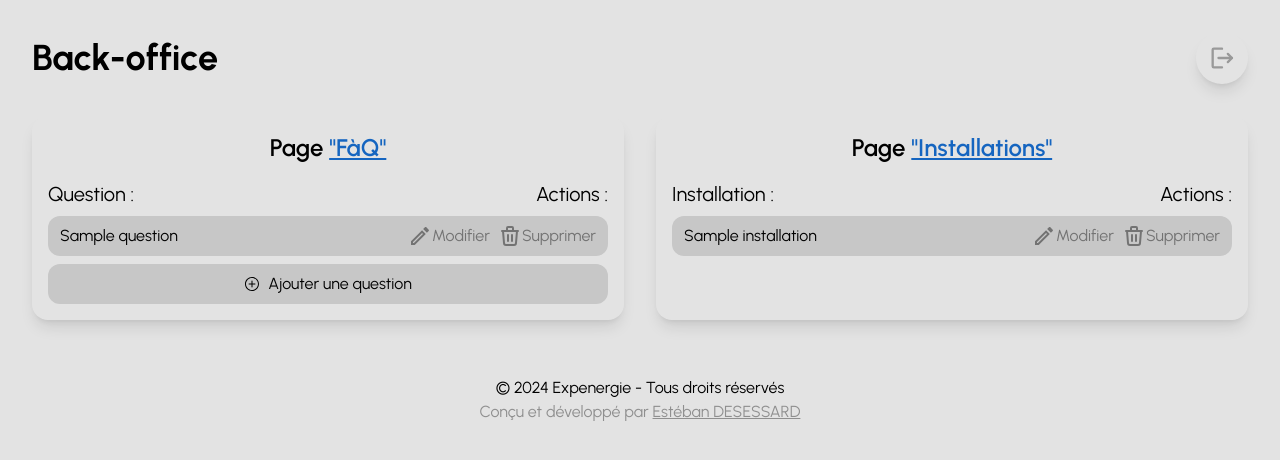
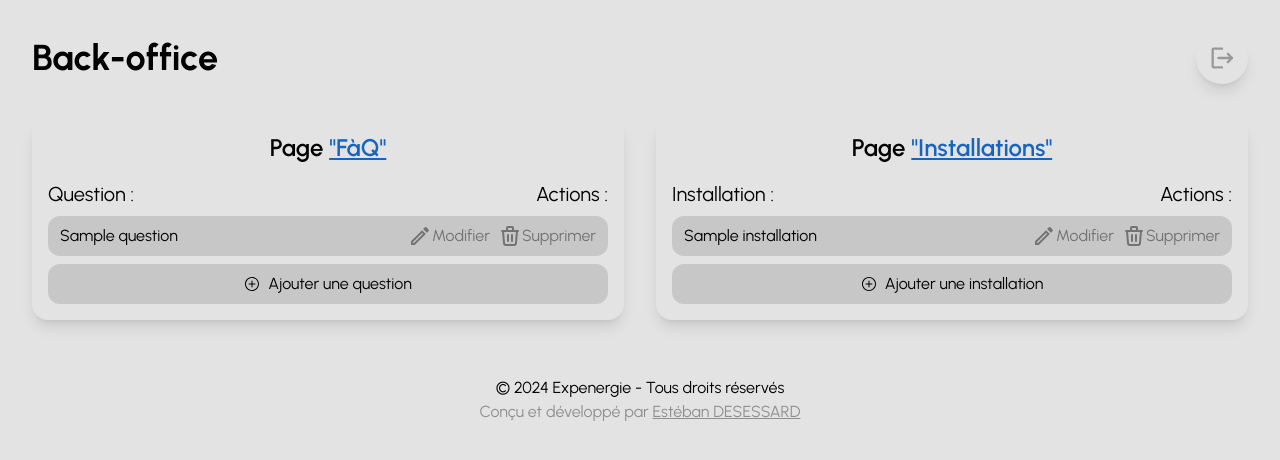
Before and after one commit to CarteSD/expenergie, a PHP site: template src/templates/office.twig in a window 1280 px wide. Shown: the top 460 px of the page. Run offline with PHP 8.4, Linux system fonts and the light colour scheme; the template is opened without the code that fills it: most values are stand-ins (such as "Sample title", 1, 10 or a date in 2020); grey boxes marked "Sample" are stand-in pictures; style sheets or scripts are compiled from the project's sources; some libraries are stand-ins or nearby versions.

Commit message:
:sparkles: Ajout du formulaire d'ajout d'installation

```diff
--- a/src/routes.php
+++ b/src/routes.php
@@ -117,6 +117,9 @@ $router->post('/office', function () use ($twig, $loader) {
     if (isset($_POST['titleInstallationEdit']) && $_POST['titleInstallationEdit'] != "" && isset($_POST['descriptionInstallationEdit']) && $_POST['descriptionInstallationEdit'] != "" && isset($_POST['detailsInstallationEdit']) && $_POST['detailsInstallationEdit'] != "") {
         ControllerFactory::getController("office", $loader, $twig)->call("editInstallation", [$_POST['idInstallationEdit'], $_POST['titleInstallationEdit'], $_POST['descriptionInstallationEdit'], $_POST['detailsInstallationEdit'], $_FILES['imageInstallationEdit'] ?? null]);
     }
+    if (isset($_POST['titleInstallationAdd']) && $_POST['titleInstallationAdd'] != "" && isset($_POST['descriptionInstallationAdd']) && $_POST['descriptionInstallationAdd'] != "" && isset($_POST['detailsInstallationAdd']) && $_POST['detailsInstallationAdd'] != "") {
+        ControllerFactory::getController("office", $loader, $twig)->call("addInstallation", [$_POST['titleInstallationAdd'], $_POST['descriptionInstallationAdd'], $_POST['detailsInstallationAdd'], $_FILES['imageInstallationAdd'] ?? null]);
+    }
     exit;
 });
 
--- a/src/templates/office.twig
+++ b/src/templates/office.twig
@@ -138,6 +138,16 @@
                         </div>
                     </div>
                 {% endfor %}
+                <div class="px-3 py-2 bg-platinum-1 rounded-xl flex justify-center group hover:cursor-pointer" onclick="showModalAddInstallation()">
+                    <div class="flex items-center gap-2 group-hover:scale-105 transition-all ease-in-out duration-300">
+                        <svg xmlns="http://www.w3.org/2000/svg" width="16" height="16" viewBox="0 0 16 16">
+                            <path fill="currentColor" d="M8 15c-3.86 0-7-3.14-7-7s3.14-7 7-7s7 3.14 7 7s-3.14 7-7 7M8 2C4.69 2 2 4.69 2 8s2.69 6 6 6s6-2.69 6-6s-2.69-6-6-6" />
+                            <path fill="currentColor" d="M8 11.5c-.28 0-.5-.22-.5-.5V5c0-.28.22-.5.5-.5s.5.22.5.5v6c0 .28-.22.5-.5.5" />
+                            <path fill="currentColor" d="M11 8.5H5c-.28 0-.5-.22-.5-.5s.22-.5.5-.5h6c.28 0 .5.22.5.5s-.22.5-.5.5" />
+                        </svg>
+                        <p class="font-serif">Ajouter une installation</p>
+                    </div>
+                </div>
             </div>
 
         </div>
@@ -212,7 +222,6 @@
                 <button type="submit" class="rounded-2xl border-2 border-green-500 py-1 px-3 font-serif text-green-500 hover:cursor-pointer hover:bg-green-500 hover:text-platinum-base ease-in-out transition-all duration-500">
                     Ajouter
                 </button>
-                <input id="idQuestionEdit" value="" hidden>
                 <div onclick="closeModal()" class="rounded-2xl border-2 border-blue-techno-base py-1 px-3 font-serif text-blue-techno-base hover:cursor-pointer hover:bg-blue-techno-base hover:text-platinum-base ease-in-out transition-all duration-500">
                     Fermer
                 </div>
@@ -278,6 +287,37 @@
     </div>
 </div>
 
+<div id="modalAjoutInstallation"
+     class="modal hidden w-full sm:w-1/2 bg-platinum-base fixed left-1/2 top-1/2 -translate-x-1/2 -translate-y-1/2 transition-all transform duration-500 p-5 rounded-2xl z-50 shadow-2xl">
+    <div class="flex flex-col gap-5 my-5">
+        <p class="font-serif text-2xl font-semibold text-center">Ajouter une installation</p>
+        <hr>
+        <form method="POST" enctype="multipart/form-data" class="flex flex-col gap-4" >
+            <label for="titleInstallationAdd" class="font-serif text-xl font-semibold">Titre</label>
+            <input type="text" id="titleInstallationAdd" name="titleInstallationAdd" class="rounded-2xl border-2 border-platinum-3 p-2 font-serif" required>
+
+            <label for="descriptionInstallationAdd" class="font-serif text-xl font-semibold">Description</label>
+            <input type="text" id="descriptionInstallationAdd" name="descriptionInstallationAdd" class="rounded-2xl border-2 border-platinum-3 p-2 font-serif" required>
+
+            <label for="detailsInstallationAdd" class="font-serif text-xl font-semibold">Détails</label>
+            <textarea id="detailsInstallationAdd" name="detailsInstallationAdd" class="rounded-2xl border-2 border-platinum-3 p-2 font-serif h-24" required></textarea>
+
+            <div class="flex flex-col">
+                <label for="imageInstallationAdd" class="font-serif text-xl font-semibold">Image <span class="italic">(facultatif)</span></label>
+                <input type="file" id="imageInstallationAdd" name="imageInstallationAdd" class="rounded-2xl border-2 border-platinum-3 p-2 font-serif" accept="image/jpeg, image/jpg, image/png">
+            </div>
+
+            <div class="flex gap-3 justify-end">
+                <button type="submit" class="rounded-2xl border-2 border-green-500 py-1 px-3 font-serif text-green-500 hover:cursor-pointer hover:bg-green-500 hover:text-platinum-base ease-in-out transition-all duration-500">
+                    Ajouter
+                </button>
+                <div onclick="closeModal()" class="rounded-2xl border-2 border-blue-techno-base py-1 px-3 font-serif text-blue-techno-base hover:cursor-pointer hover:bg-blue-techno-base hover:text-platinum-base ease-in-out transition-all duration-500">
+                    Fermer
+                </div>
+            </div>
+        </form>
+    </div>
+</div>
 
 <footer class="flex flex-col g-2 items-center justify-center p-6 font-serif">
     <p>© 2024 Expenergie - Tous droits réservés</p>
```
Also changed, not shown: src/Controllers/ControllerOffice.class.php (+32 -0 lines), src/Models/InstallationDAO.class.php (+14 -0 lines), public/assets/js/office.js.
